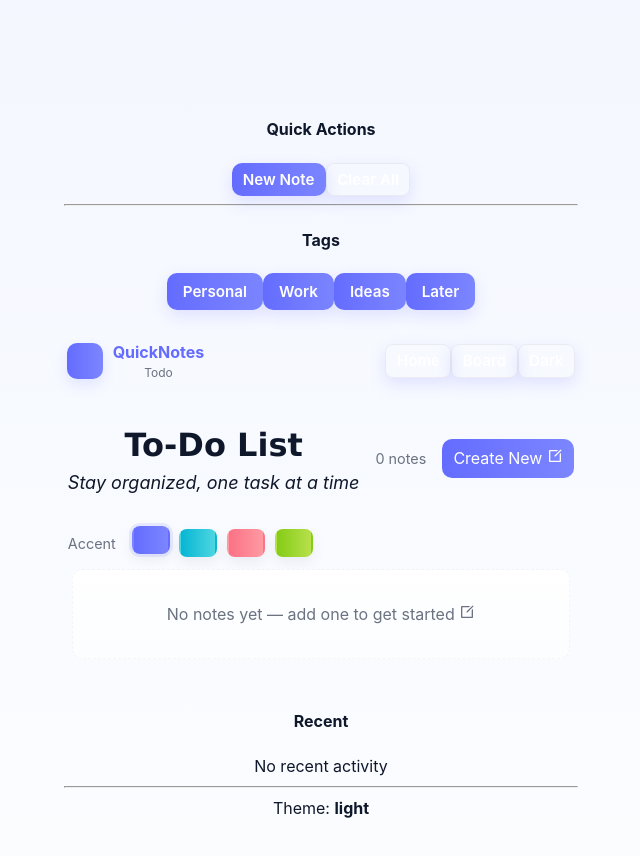
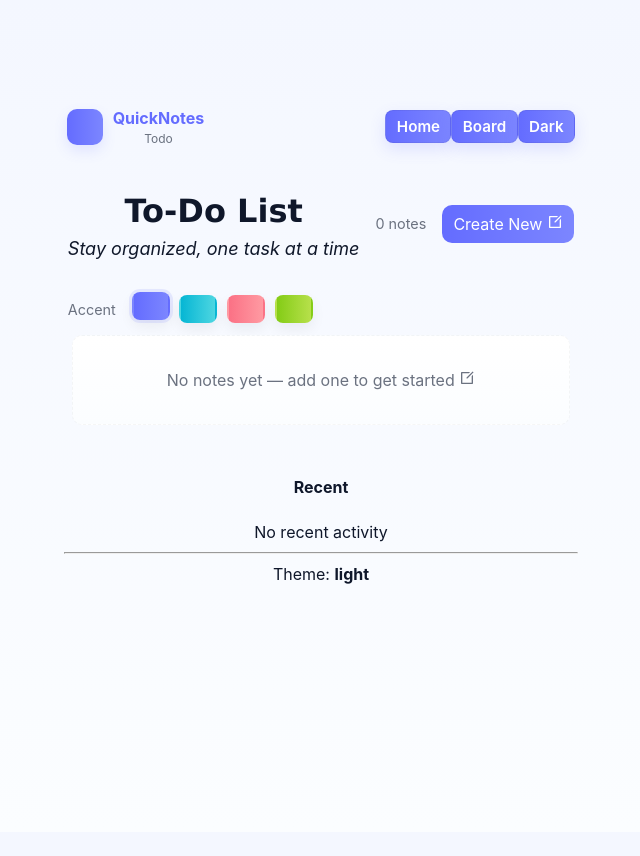
Before and after one commit to Gauravsingh123-aw/To-do_app, a React (Vite) app: page / in a window 1280 px wide. Shown: the top 856 px of the page, without its empty margins (319-959 px from the left). After the commit the page ends 832 px from the top, so only its background shows below. Built offline with nearby package versions, Linux system fonts and the light colour scheme.

Commit message:
added delete note functionality

```diff
--- a/src/App.css
+++ b/src/App.css
@@ -235,7 +235,7 @@
 .brand-text strong{display:block;font-size:1rem;color:var(--accent)}
 .brand-text small{display:block;font-size:0.75rem;color:var(--muted)}
 .nav-right{display:flex;gap:0.6rem}
-.nav-btn{background:transparent;border:1px solid rgba(16,24,40,0.06);padding:0.4rem 0.65rem;border-radius:8px;cursor:pointer}
+.nav-btn{border:1px solid rgba(16,24,40,0.06);padding:0.4rem 0.65rem;border-radius:8px;cursor:pointer}
 .nav-btn:hover{border-color:var(--accent)}
 
 /* container to center and constrain content */
--- a/src/Rowbox.jsx
+++ b/src/Rowbox.jsx
@@ -5,6 +5,9 @@ import { FaEdit } from "react-icons/fa";
 
 export default function Rowbox(prop) {
     const [data, setData] = useState(prop.prop);
+    let handleDelete=()=>{
+        alert("do you want to delete")
+    }
     return (
 
         <div className="main-rowbox">
@@ -14,7 +17,7 @@ export default function Rowbox(prop) {
             </div>
             <div className="row-actions">
                 <FaEdit className="action-icon edit" />
-                <IoIosRemoveCircle className="action-icon delete" />
+                <IoIosRemoveCircle className="action-icon delete" onClick={handleDelete}/>
             </div>
         </div>
 
--- a/src/Todo.jsx
+++ b/src/Todo.jsx
@@ -44,23 +44,7 @@ export default function Todo() {
     return (
         <div className="page-wrap">
             <div className="main-todo container page-grid">
-                <aside className="side-left">
-                    <div className="panel actions-panel">
-                        <h4>Quick Actions</h4>
-                        <div className="actions">
-                            <button className="create-cta" onClick={handleNewNote}>New Note</button>
-                            <button className="nav-btn" onClick={() => setNotes([])}>Clear All</button>
-                        </div>
-                        <hr />
-                        <h4>Tags</h4>
-                        <div className="tags">
-                            <button className="tag">Personal</button>
-                            <button className="tag">Work</button>
-                            <button className="tag">Ideas</button>
-                            <button className="tag">Later</button>
-                        </div>
-                    </div>
-                </aside>
+
                 {/* navbar */}
                 <nav className="navbar">
                 <div className="nav-left">
@@ -73,7 +57,7 @@ export default function Todo() {
                     </div>
                 </div>
                 <div className="nav-right">
-                    <div className="nav-actions">
+                    <div className=" ">
                         <button className="nav-btn" onClick={() => navigate('/')}>Home</button>
                         <button className="nav-btn" onClick={() => navigate('/box')}>Board</button>
                         <button className="nav-btn" onClick={() => setTheme(t => t === 'light' ? 'dark' : 'light')}>
```
